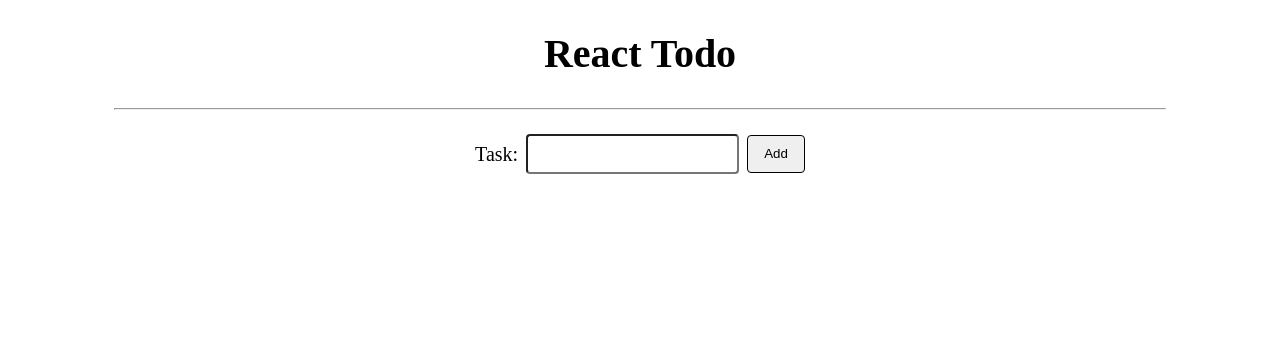
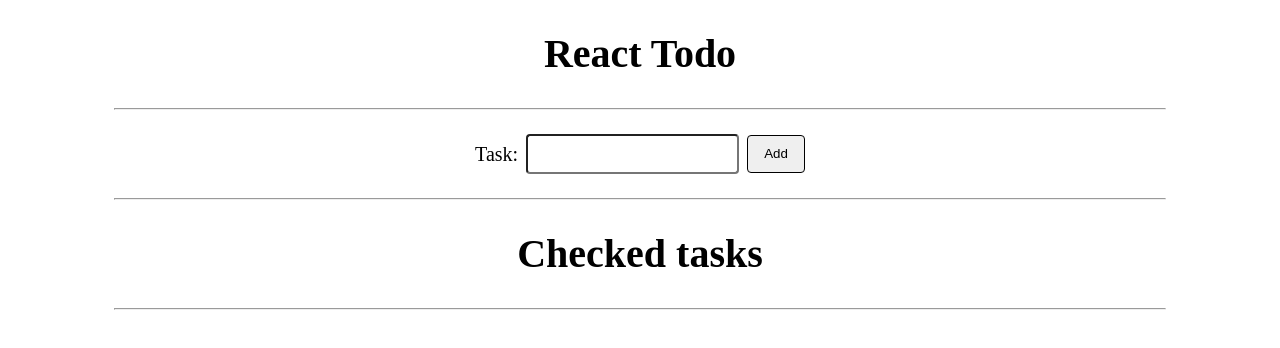
Before and after one commit to hasinajy/react-todo, a React (Create React App) app: page / in a window 1280 px wide. Shown: the top 348 px of the page. Built offline with nearby package versions, Linux system fonts and the light colour scheme.

Commit message:
feat: Add page skeleton for checked tasks

```diff
--- a/src/components/App/App.js
+++ b/src/components/App/App.js
@@ -50,6 +50,14 @@ export default function App() {
 
                 <TaskForm />
                 <TaskList taskList={taskComponentList} />
+
+                <hr />
+
+                <PageHeading title={"Checked tasks"} />
+
+                <hr />
+
+                <TaskList taskList={taskComponentList} />
             </HandleDeleteTaskContext.Provider>
         </HandleCreateTaskContext.Provider>
     );
```
